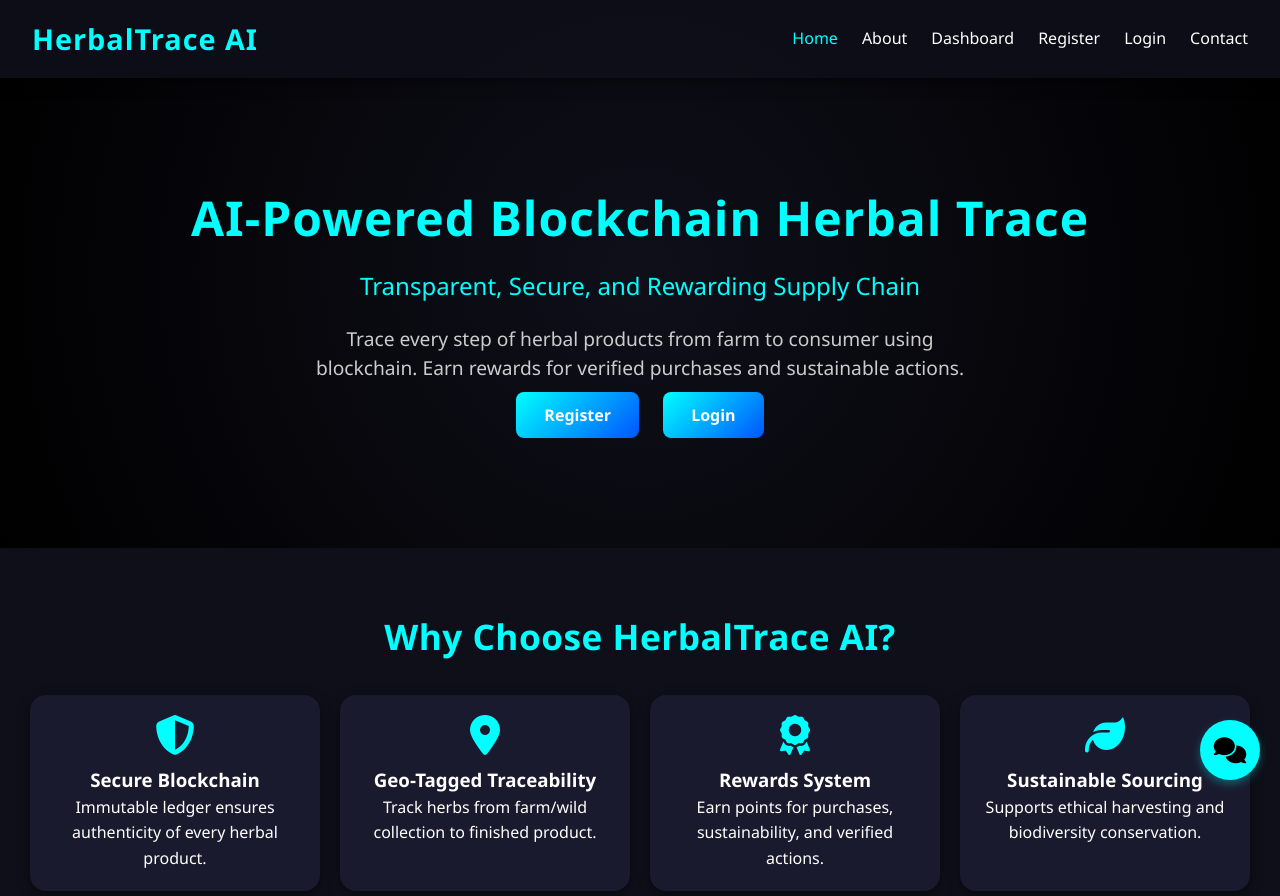
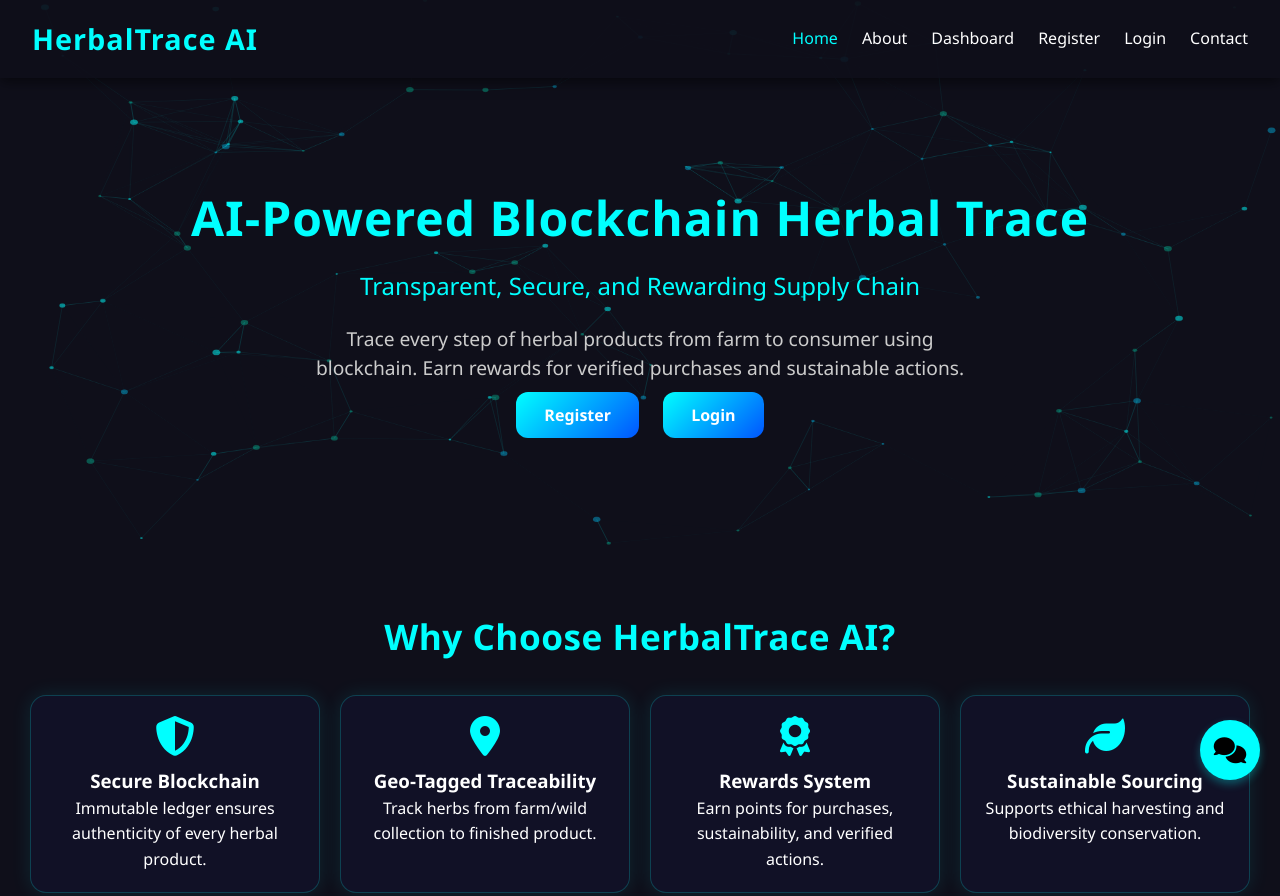
Before and after one commit to adityagopal1807/blockchain, a plain HTML site: page index.html in a window 1280 px wide. Shown: the top 896 px of the page. Drawn offline with Linux system fonts and the light colour scheme.

Commit message:
Update index.html

```diff
--- a/index.html
+++ b/index.html
@@ -40,14 +40,23 @@
     position: relative;
     color: #00ffff; text-align: center;
     padding: 180px 20px 120px;
-    background: radial-gradient(circle at center, #0f0f1a 0%, #000000 100%);
     overflow: hidden;
+  }
+  #particles-canvas {
+    position: absolute;
+    top:0; left:0;
+    width: 100%; height: 100%;
+    z-index: 0;
+  }
+  .hero-content {
+    position: relative;
+    z-index: 1;
   }
   .hero h1 { font-size: 3rem; font-weight: 700; letter-spacing: 1px; color: #00ffff; }
   .hero h3 { font-size: 1.5rem; margin-top: 10px; font-weight: 400; color: #00ffff; }
   .hero p { font-size: 1.2rem; margin: 20px auto; max-width: 650px; line-height: 1.5; color: #ccc; }
-  .hero .btn { background: linear-gradient(135deg, #00ffff, #0055ff); color: #fff; padding: 12px 28px; border: none; border-radius: 8px; font-weight: bold; margin: 10px; font-size: 16px; cursor: pointer; text-decoration: none; transition: transform 0.3s, box-shadow 0.3s; }
-  .hero .btn:hover { transform: translateY(-3px); box-shadow: 0 8px 20px rgba(0,255,255,0.5); }
+  .hero .btn { background: linear-gradient(135deg, #00ffff, #0055ff); color: #fff; padding: 12px 28px; border: none; border-radius: 12px; font-weight: bold; margin: 10px; font-size: 16px; cursor: pointer; text-decoration: none; transition: transform 0.3s, box-shadow 0.3s; }
+  .hero .btn:hover { transform: translateY(-3px); box-shadow: 0 8px 20px rgba(0,255,255,0.4); }
 
   /* Sections */
   .section { padding: 60px 20px; text-align: center; }
@@ -59,12 +68,15 @@
     gap: 20px; margin-top: 30px; padding: 0 10px;
   }
   .card {
-    background: #1a1a2e; border-radius: 16px; box-shadow: 0 4px 12px rgba(0,0,0,0.5);
+    background: #111126; border-radius: 16px;
     padding: 20px; transition: all 0.6s ease;
     opacity: 0; transform: translateY(20px);
+    box-shadow: 0 0 20px rgba(0,255,255,0.1);
+    border: 1px solid rgba(0,255,255,0.2);
   }
   .card.show { opacity: 1; transform: translateY(0); }
-  .card i { font-size: 2.5rem; color: #00ffff; margin-bottom: 10px; }
+  .card i { font-size: 2.5rem; color: #00ffff; margin-bottom: 10px; transition: 0.3s; }
+  .card:hover { box-shadow: 0 0 30px rgba(0,255,255,0.4); transform: translateY(-5px); }
 
   /* Footer */
   .footer { background: #111126; color: #00ffff; text-align: center; padding: 20px 10px; margin-top: 60px; }
@@ -89,18 +101,11 @@
     display: none; flex-direction: column;
     overflow: hidden; z-index: 1000;
   }
-  .chat-header {
-    background: #00ffff; color: black; text-align: center;
-    padding: 10px; font-size: 16px; font-weight: bold;
-  }
-  .chat-box {
-    flex: 1; padding: 12px; overflow-y: auto;
-    background: #0f0f1a;
-  }
+  .chat-header { background: #00ffff; color: black; text-align: center; padding: 10px; font-size: 16px; font-weight: bold; }
+  .chat-box { flex: 1; padding: 12px; overflow-y: auto; background: #0f0f1a; }
   .message { margin: 8px 0; padding: 8px 12px; border-radius: 10px; max-width: 75%; }
   .user-message { background: #00ffff; color: black; align-self: flex-end; }
   .bot-message { background: #222233; color: #00ffff; align-self: flex-start; }
-
   .chat-input { display: flex; border-top: 1px solid #00ffff; }
   .chat-input input { flex: 1; padding: 10px; border: none; outline: none; font-size: 14px; background: #111126; color: #fff; }
   .chat-input button { background: #00ffff; color: black; border: none; padding: 0 15px; cursor: pointer; }
@@ -130,12 +135,15 @@
 </nav>
 
 <header class="hero">
+  <canvas id="particles-canvas"></canvas>
+  <div class="hero-content">
     <h1>AI-Powered Blockchain Herbal Trace</h1>
     <h3>Transparent, Secure, and Rewarding Supply Chain</h3>
     <p>Trace every step of herbal products from farm to consumer using blockchain. Earn rewards for verified purchases and sustainable actions.</p>
     <div style="margin-top: 20px;">
       <a href="register.html" class="btn">Register</a>
       <a href="login.html" class="btn">Login</a>
+    </div>
   </div>
 </header>
 
@@ -181,54 +189,90 @@
 <footer class="footer"><p>&copy; 2025 HerbalTrace AI. All rights reserved.</p></footer>
 
 <script>
-let cart = JSON.parse(localStorage.getItem("cart")) || [];
-function updateCartCount() { if(document.getElementById("cart-count")) document.getElementById("cart-count").innerText = cart.length; }
-updateCartCount();
+/* Navbar menu toggle */
 function toggleMenu() { document.getElementById("menu").classList.toggle("show"); }
 
+/* Cards animation */
 const cards = document.querySelectorAll('.card');
 const observer = new IntersectionObserver(entries => { entries.forEach(entry => entry.target.classList.toggle('show', entry.isIntersecting)); }, { threshold: 0.4 });
 cards.forEach(card => observer.observe(card));
 
-function toggleChat() {
-  const chatContainer = document.getElementById("chat-container");
-  chatContainer.style.display = chatContainer.style.display === "flex" ? "none" : "flex";
+/* Chat functionality */
+function toggleChat() { const c = document.getElementById("chat-container"); c.style.display = c.style.display==="flex"?"none":"flex"; }
+const faq = { "hello":"Hello 👋! Welcome to HerbalTrace AI.", "hi":"Hi! 😊 Ask me about tracking, rewards, or sustainable sourcing.", "how are you":"I'm doing great! Ready to guide you through the platform.", "trace":"Blockchain traceability allows you to verify herbs from farm to shelf.", "reward":"Earn points for verified purchases and sustainable actions.", "register":"Click the Register button to create your account.", "login":"Click the Login button to access your account." };
+function sendMessage(){
+  const inputField=document.getElementById("user-input"); const message=inputField.value.trim().toLowerCase(); if(!message) return;
+  appendMessage(inputField.value,"user"); inputField.value="";
+  let reply="🤖 Sorry, I didn’t understand that. Try asking about traceability, rewards, or registration.";
+  for(let key in faq){ if(message.includes(key)){ reply=faq[key]; break; } }
+  setTimeout(()=>appendMessage(reply,"bot"),500);
+}
+function appendMessage(text,sender){ const chatBox=document.getElementById("chat-box"); const msgDiv=document.createElement("div"); msgDiv.classList.add("message",sender==="user"?"user-message":"bot-message"); msgDiv.innerText=text; chatBox.appendChild(msgDiv); chatBox.scrollTop=chatBox.scrollHeight; }
+document.getElementById("user-input").addEventListener("keypress",function(e){if(e.key==="Enter")sendMessage();});
+
+/* Particle animation */
+const canvas = document.getElementById('particles-canvas');
+const ctx = canvas.getContext('2d');
+canvas.width = window.innerWidth;
+canvas.height = window.innerHeight;
+
+let particlesArray = [];
+const colors = ['rgba(0,255,255,0.5)','rgba(0,200,255,0.4)','rgba(0,255,200,0.3)'];
+const maxDistance = 150;
+
+class Particle {
+  constructor(){
+    this.x = Math.random()*canvas.width;
+    this.y = Math.random()*canvas.height;
+    this.size = Math.random()*3+1;
+    this.speedX = (Math.random()-0.5)*1;
+    this.speedY = (Math.random()-0.5)*1;
+    this.color = colors[Math.floor(Math.random()*colors.length)];
+  }
+  update(){
+    this.x += this.speedX;
+    this.y += this.speedY;
+    if(this.x<0||this.x>canvas.width) this.speedX*=-1;
+    if(this.y<0||this.y>canvas.height) this.speedY*=-1;
+  }
+  draw(){
+    ctx.beginPath();
+    ctx.arc(this.x,this.y,this.size,0,Math.PI*2);
+    ctx.fillStyle=this.color;
+    ctx.fill();
+  }
 }
 
-const faq = {
-  "hello": "Hello 👋! Welcome to HerbalTrace AI. How can I help you?",
-  "hi": "Hi! 😊 Ask me about tracking, rewards, or sustainable sourcing.",
-  "how are you": "I'm doing great! Ready to guide you through the platform.",
-  "trace": "Blockchain traceability allows you to verify herbs from farm to shelf.",
-  "reward": "Earn points for verified purchases and sustainable actions.",
-  "register": "Click the Register button on top to create your account.",
-  "login": "Click the Login button to access your account."
-};
-
-function sendMessage() {
-  const inputField = document.getElementById("user-input");
-  const message = inputField.value.trim().toLowerCase();
-  if (!message) return;
-  appendMessage(inputField.value, "user");
-  inputField.value = "";
-
-  let reply = "🤖 Sorry, I didn’t understand that. Try asking about traceability, rewards, or registration.";
-  for (let key in faq) { if (message.includes(key)) { reply = faq[key]; break; } }
-  setTimeout(() => appendMessage(reply, "bot"), 500);
+function initParticles(){
+  particlesArray = [];
+  for(let i=0;i<100;i++){particlesArray.push(new Particle());}
 }
-
-function appendMessage(text, sender) {
-  const chatBox = document.getElementById("chat-box");
-  const msgDiv = document.createElement("div");
-  msgDiv.classList.add("message", sender === "user" ? "user-message" : "bot-message");
-  msgDiv.innerText = text;
-  chatBox.appendChild(msgDiv);
-  chatBox.scrollTop = chatBox.scrollHeight;
+function connectParticles(){
+  for(let a=0;a<particlesArray.length;a++){
+    for(let b=a;b<particlesArray.length;b++){
+      let dx=particlesArray[a].x - particlesArray[b].x;
+      let dy=particlesArray[a].y - particlesArray[b].y;
+      let distance=Math.sqrt(dx*dx + dy*dy);
+      if(distance<maxDistance){
+        ctx.beginPath();
+        ctx.strokeStyle = 'rgba(0,255,255,'+(1-distance/maxDistance)*0.2+')';
+        ctx.lineWidth=1;
+        ctx.moveTo(particlesArray[a].x,particlesArray[a].y);
+        ctx.lineTo(particlesArray[b].x,particlesArray[b].y);
+        ctx.stroke();
       }
-
-document.getElementById("user-input").addEventListener("keypress", function (e) {
-  if (e.key === "Enter") sendMessage();
-});
+    }
+  }
+}
+function animate(){
+  ctx.clearRect(0,0,canvas.width,canvas.height);
+  particlesArray.forEach(p=>{p.update();p.draw();});
+  connectParticles();
+  requestAnimationFrame(animate);
+}
+window.addEventListener('resize',function(){canvas.width=window.innerWidth;canvas.height=window.innerHeight; initParticles();});
+initParticles();
+animate();
 </script>
 
 </body>
```
Lines whose indentation alone changed are shown as unchanged.
